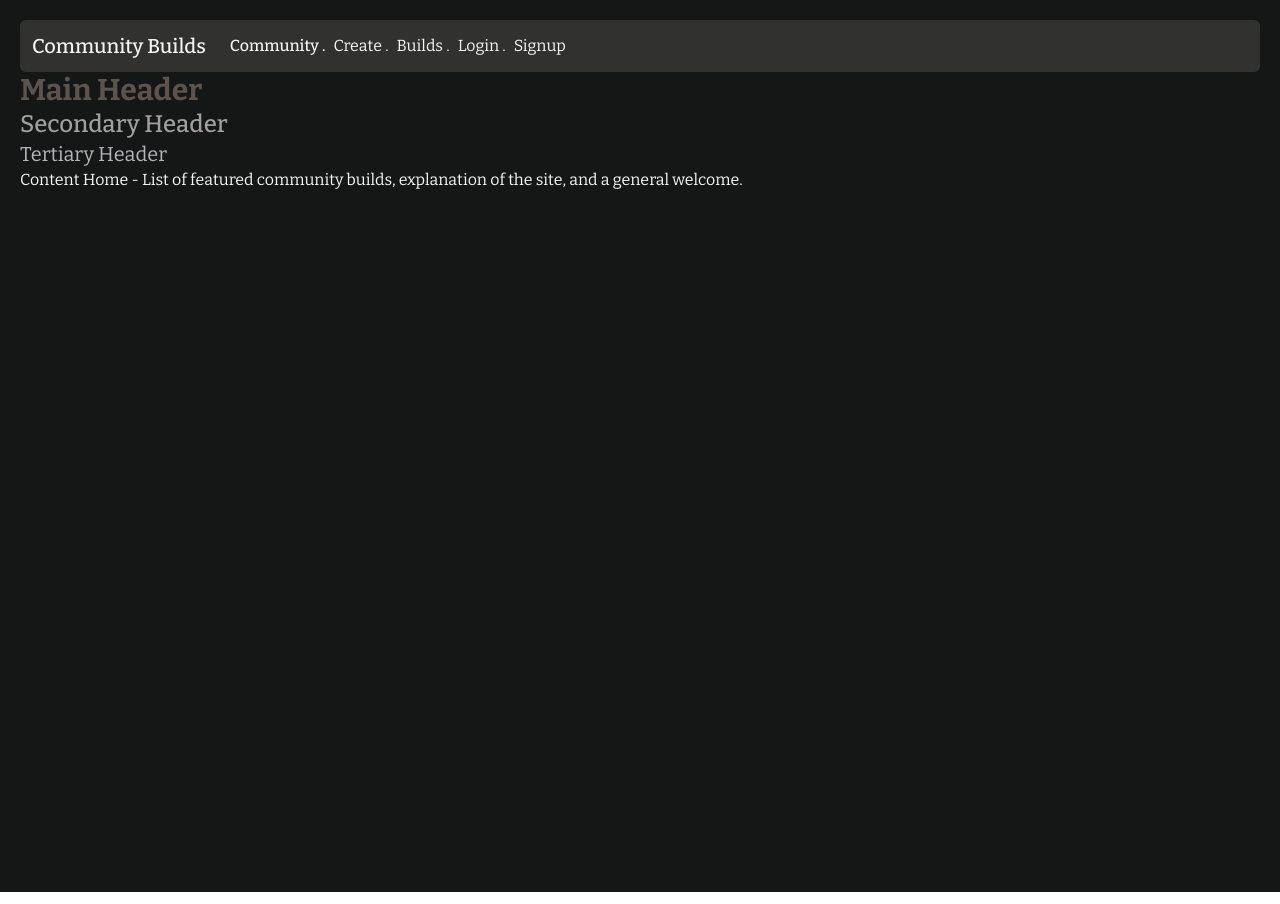
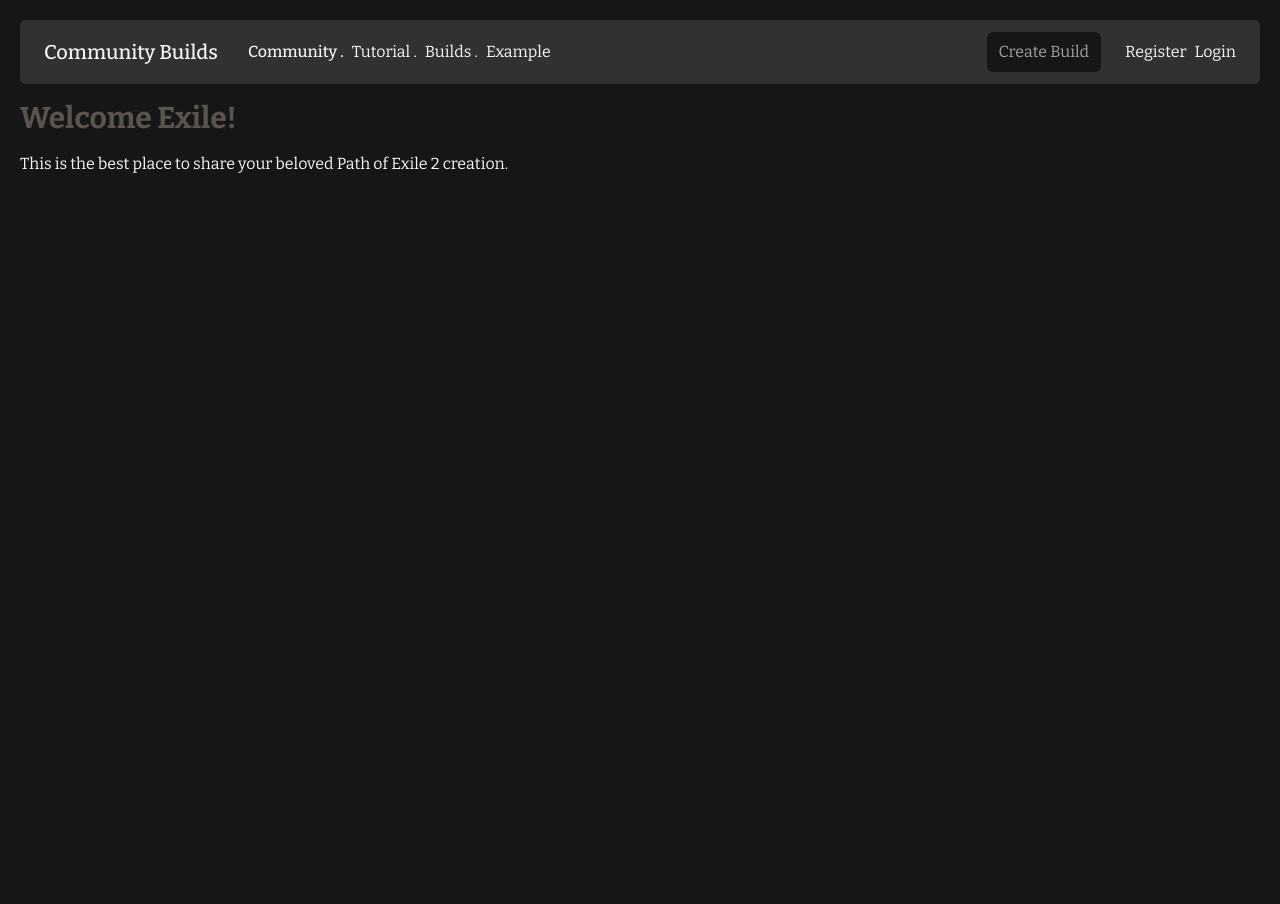
Before and after one commit to darkphotonKN/community-builds-client, a Next.js app: page / in a window 1280 px wide. Built offline with nearby package versions, Linux system fonts and the light colour scheme.

Commit message:
feat: Finished core design.

```diff
--- /dev/null
+++ b/src/app/example/page.tsx
@@ -0,0 +1,22 @@
+"use client";
+
+import HeaderOne from "@/components/Layout/Text/HeaderOne";
+import HeaderThree from "@/components/Layout/Text/HeaderThree";
+import HeaderTwo from "@/components/Layout/Text/HeaderTwo";
+
+const Home = () => {
+  return (
+    <div>
+      <HeaderOne>Main Header</HeaderOne>
+      <HeaderTwo>Secondary Header</HeaderTwo>
+      <HeaderThree>Tertiary Header</HeaderThree>
+      {/* Main text color */}
+      <div className="text-customTxtContent">
+        Content Home - List of featured community builds, explanation of the
+        site, and a general welcome.
+      </div>
+    </div>
+  );
+};
+
+export default Home;
--- a/src/app/layout.tsx
+++ b/src/app/layout.tsx
@@ -30,11 +30,10 @@ export default function RootLayout({
           {/* <Modal /> */}
 
           {/* Nav Area  */}
-
           <Nav />
 
           {/* Content Area */}
-          <div className="w-[100%] h-screen">
+          <div className="w-[100%] h-screen pt-4">
             <Header />
             <div>{children}</div>
           </div>
--- a/src/app/page.tsx
+++ b/src/app/page.tsx
@@ -1,19 +1,13 @@
 "use client";
 
 import HeaderOne from "@/components/Layout/Text/HeaderOne";
-import HeaderThree from "@/components/Layout/Text/HeaderThree";
-import HeaderTwo from "@/components/Layout/Text/HeaderTwo";
 
 const Home = () => {
   return (
     <div>
-      <HeaderOne>Main Header</HeaderOne>
-      <HeaderTwo>Secondary Header</HeaderTwo>
-      <HeaderThree>Tertiary Header</HeaderThree>
-      {/* Main text color */}
-      <div className="text-customTxtContent">
-        Content Home - List of featured community builds, explanation of the
-        site, and a general welcome.
+      <HeaderOne>Welcome Exile!</HeaderOne>
+      <div className="text-customTxtContent mt-4">
+        This is the best place to share your beloved Path of Exile 2 creation.
       </div>
     </div>
   );
--- a/src/components/Form/SignupForm.tsx
+++ b/src/components/Form/SignupForm.tsx
@@ -4,17 +4,13 @@ import { useState } from "react";
 import * as Yup from "yup";
 import Button from "../Button";
 import { ApiResponse, ErrorResponse } from "@/type/api";
+import HeaderTwo from "../Layout/Text/HeaderTwo";
 import { SignInResponse } from "@/type/member.types";
 
 type Values = {
   name: string;
   password: string;
   email: string;
-};
-
-type SignupRes = {
-  data: string;
-  status: number;
 };
 
 function SignupForm() {
@@ -46,7 +42,7 @@ function SignupForm() {
         values: Values,
         { setSubmitting }: FormikHelpers<Values>,
       ) => {
-        const res = await postRequest<SignInResponse>("/user/signup", values);
+        const res = await postRequest<SignInResponse>("/member/signup", values);
         console.log("res:", res);
 
         if (isErrorResponse(res)) {
@@ -60,9 +56,9 @@ function SignupForm() {
     >
       {({ errors, touched }) => (
         <Form className="flex flex-col justify-center">
-          <div className="text-gray-700 text-lg font-semibold">Sign Up</div>
+          <HeaderTwo>Register</HeaderTwo>
           <label htmlFor="name" className="mt-8 mb-2">
-            First Name
+            Full Name
           </label>
           <Field
             className="border border-black px-2 py-1 rounded"
@@ -107,7 +103,7 @@ function SignupForm() {
 
           {/* Sign Up Results */}
           <div className="mt-3">
-            {res?.result && res?.statusCode === 201 ? (
+            {res?.statusCode === 201 ? (
               <div className="text-green-600">
                 Your account has been successfully created. Please check your
                 email.
--- a/src/components/MainTitle/index.tsx
+++ b/src/components/MainTitle/index.tsx
@@ -3,7 +3,11 @@ type PageTitleProps = {
 };
 
 function MainTitle({ title }: PageTitleProps) {
-  return <div className="flex gap-2 text-xl font-medium mr-4">{title}</div>;
+  return (
+    <div className="min-w-[180px] flex gap-2 text-xl font-medium mr-4">
+      {title}
+    </div>
+  );
 }
 
 export default MainTitle;
--- a/src/components/Nav/index.tsx
+++ b/src/components/Nav/index.tsx
@@ -1,5 +1,5 @@
 "use client";
-import { navData } from "@/data/nav";
+import { cornerNavData, navData } from "@/data/nav";
 import Image from "next/image";
 import Link from "next/link";
 import { usePathname } from "next/navigation";
@@ -9,9 +9,11 @@ function Nav() {
   const pathname = usePathname();
 
   return (
-    <nav className="border-customContentBg bg-customContentBg rounded-md p-3">
+    <nav className="border-customContentBg bg-customContentBg rounded-md py-3 px-6 transition-colors duration-200">
       <ul className="flex items-center gap-2">
         <MainTitle title="Community Builds" />
+        <div className="w-screen flex justify-between">
+          <div className="flex items-center gap-2">
             {navData.map((navItem, index) => (
               <li
                 key={navItem.link}
@@ -19,12 +21,35 @@ function Nav() {
 							hover:customSecondary cursor-pointer ${navItem.link === pathname ? "font-medium" : ""}`}
               >
                 <Link href={navItem.link}>
-              <div>
+                  <div className="hover:text-customSecondary">
                     {navItem.name} {index != navData.length - 1 && " ."}
                   </div>
                 </Link>
               </li>
             ))}
+          </div>
+          <div className="flex items-center gap-2">
+            {cornerNavData.map((navItem) => (
+              <li
+                key={navItem.link}
+                className={`transition-colors duration-200 ease-in
+							hover:customSecondary cursor-pointer ${navItem.link === pathname ? "font-medium" : ""}`}
+              >
+                <Link href={navItem.link}>
+                  {navItem.name === "Create Build" ? (
+                    <div className="py-2 px-3 rounded-md bg-customBg mr-4 text-customHeaderTwo transition-all duration-200 ease-in hover:bg-customSecondary hover:text-customBg">
+                      <div>{navItem.name}</div>
+                    </div>
+                  ) : (
+                    <div className="hover:text-customSecondary">
+                      {navItem.name}
+                    </div>
+                  )}
+                </Link>
+              </li>
+            ))}
+          </div>
+        </div>
       </ul>
     </nav>
   );
--- a/src/data/nav.ts
+++ b/src/data/nav.ts
@@ -11,7 +11,7 @@ export const navData: NavData = [
     link: "/",
   },
   {
-    name: "Create",
+    name: "Tutorial",
     link: "/builds/create",
   },
   {
@@ -19,11 +19,24 @@ export const navData: NavData = [
     link: "/builds",
   },
   {
+    name: "Example",
+    link: "/example",
+  },
+];
+
+export const cornerNavData: NavData = [
+  {
+    name: "Create Build",
+    link: "/builds/create",
+  },
+
+  {
+    name: "Register",
+    link: "/signup",
+  },
+
+  {
     name: "Login",
     link: "/login",
   },
-  {
-    name: "Signup",
-    link: "/signup",
-  },
 ];
```
Lines whose indentation alone changed are shown as unchanged.
